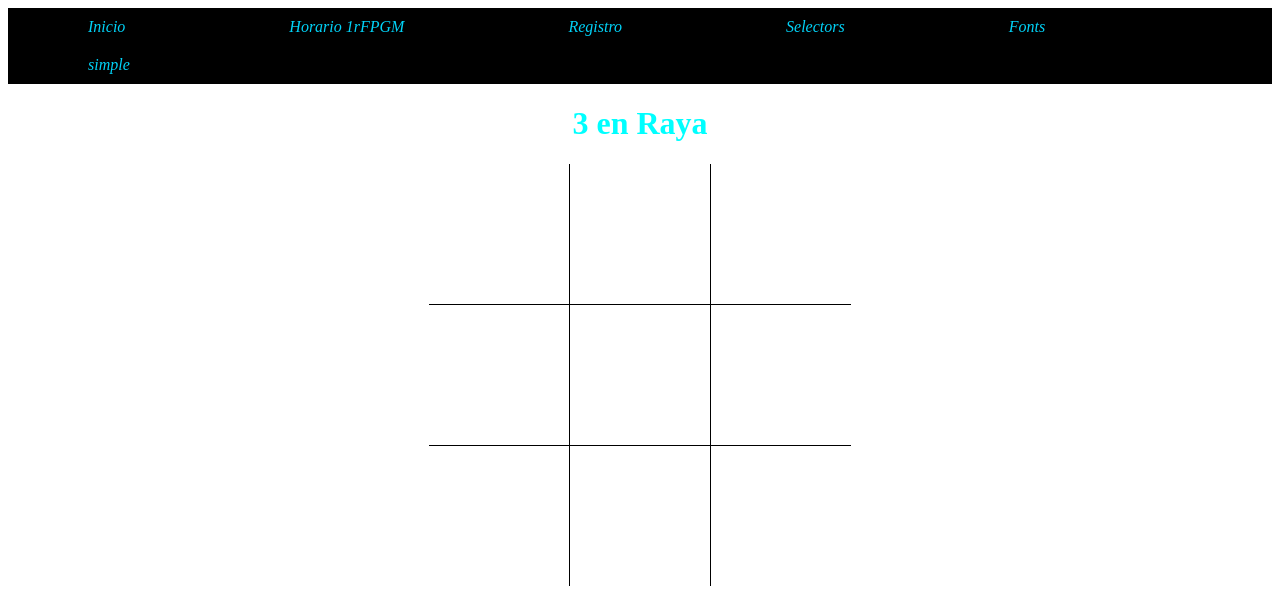
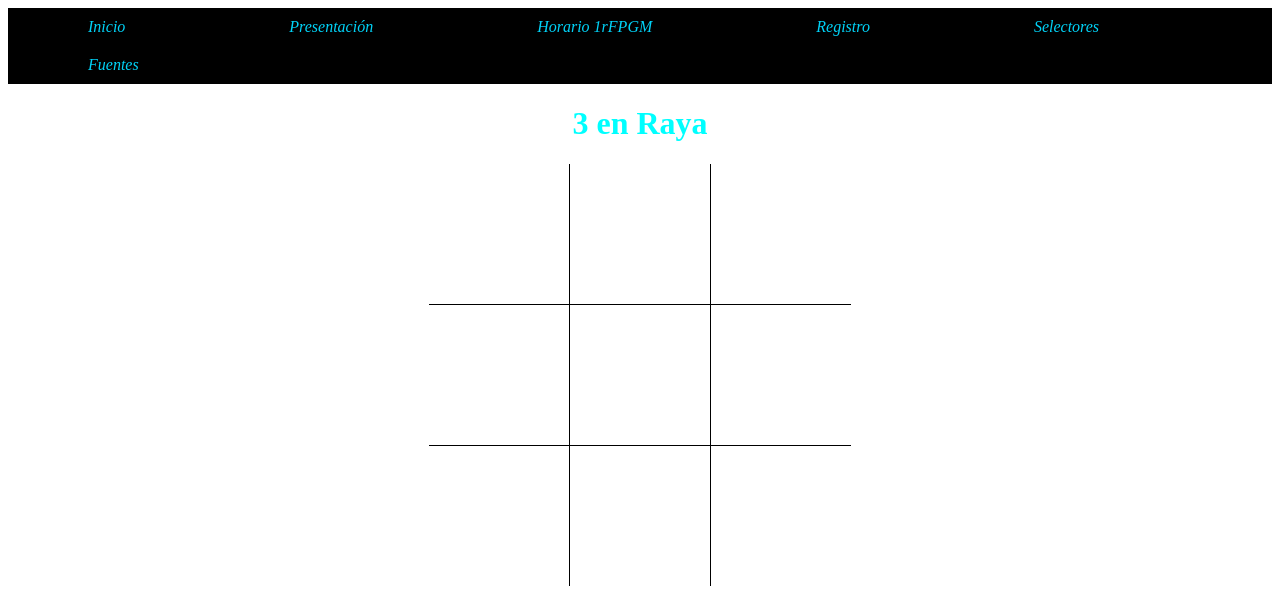
Before and after one commit to agn2004/projecte_inicial, a plain HTML site: page tres.html in a window 1280 px wide. Drawn offline with Linux system fonts and the light colour scheme.

Commit message:
menurefrescat

```diff
--- a/tres.html
+++ b/tres.html
@@ -12,11 +12,12 @@
     <nav id="menu">
         <ul>
             <li><a href="index.html">Inicio</a></li>
+            <li><a href="simple.html">Presentación</a></li>
             <li><a href="horari.html">Horario 1rFPGM</a></li>
             <li><a href="registre.html">Registro</a></li>
-            <li><a href="selectors.html">Selectors</a></li>
-            <li><a href="fonts.html">Fonts</a></li>
-            <li><a href="simple.html">simple</a></li>
+            <li><a href="selectors.html">Selectores</a></li>
+            <li><a href="fonts.html">Fuentes</a></li>
+
         </ul>
     </nav>
     <h1>3 en Raya</h1>
```
Also changed, not shown: fonts.html (+1 -1 lines), horari.html (+2 -2 lines), index.html (+2 -2 lines), registre.html (+2 -2 lines), selectors.html (+1 -1 lines), simple.html (+2 -2 lines).
